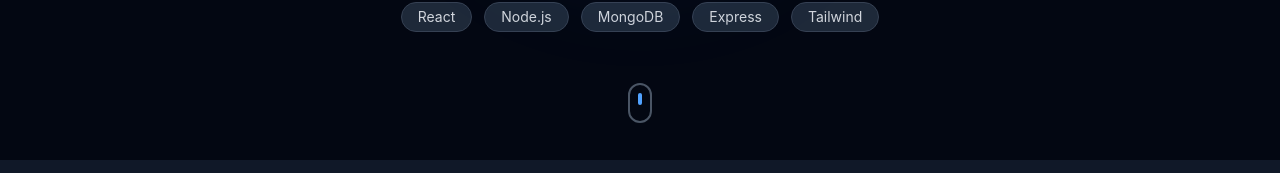
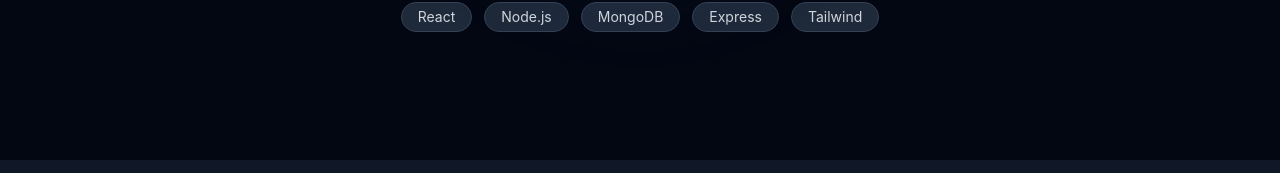
Before and after one commit to chinmaya-krishna/Protfolio, a React app in the folder frontend/: page / in a window 1280 px wide. Shown: the part 700-873 px from the top of the page. Built offline with nearby package versions, Linux system fonts and the light colour scheme; the HTML template or start-up script is replaced by a standard one.

Commit message:
Fixed home page

```diff
--- a/frontend/src/pages/Home.jsx
+++ b/frontend/src/pages/Home.jsx
@@ -47,11 +47,6 @@
         </div>
 
         {/* Scroll indicator */}
-        <div className="absolute bottom-8 animate-bounce">
-          <div className="w-6 h-10 border-2 border-gray-600 rounded-full flex justify-center pt-2">
-            <div className="w-1 h-3 bg-blue-400 rounded-full"></div>
-          </div>
-        </div>
       </div>
 
       {/* Stats Section */}
```
